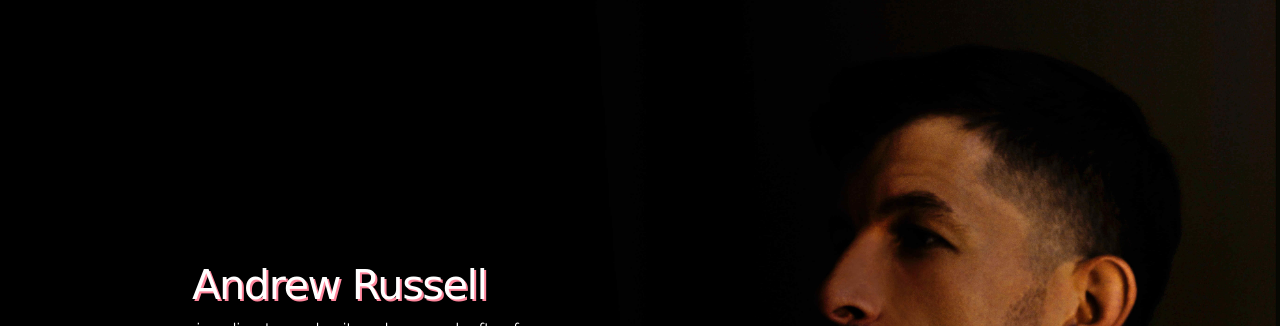
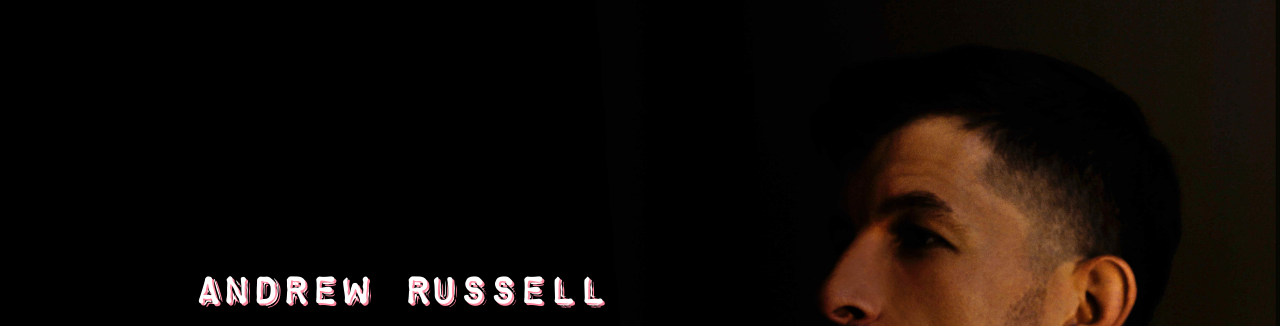
Before and after one commit to critsmet/andrew-website, a plain HTML site: page index.html in a window 1280 px wide. Shown: the top 326 px of the page. Drawn offline with Linux system fonts and the light colour scheme; a web font is replaced by a local one.

Commit message:
Change chromosome

```diff
--- a/index.css
+++ b/index.css
@@ -92,7 +92,7 @@ body, html{
 
 #andrewrussell {
   text-shadow: 2px 2px #FF879D;
-  font-family: 'ChromosomeHeavy', cursive;
+  font-family: 'Chromosome', cursive;
   letter-spacing: -1.5px;
   color: white;
   font-size: 2.6rem;
```
